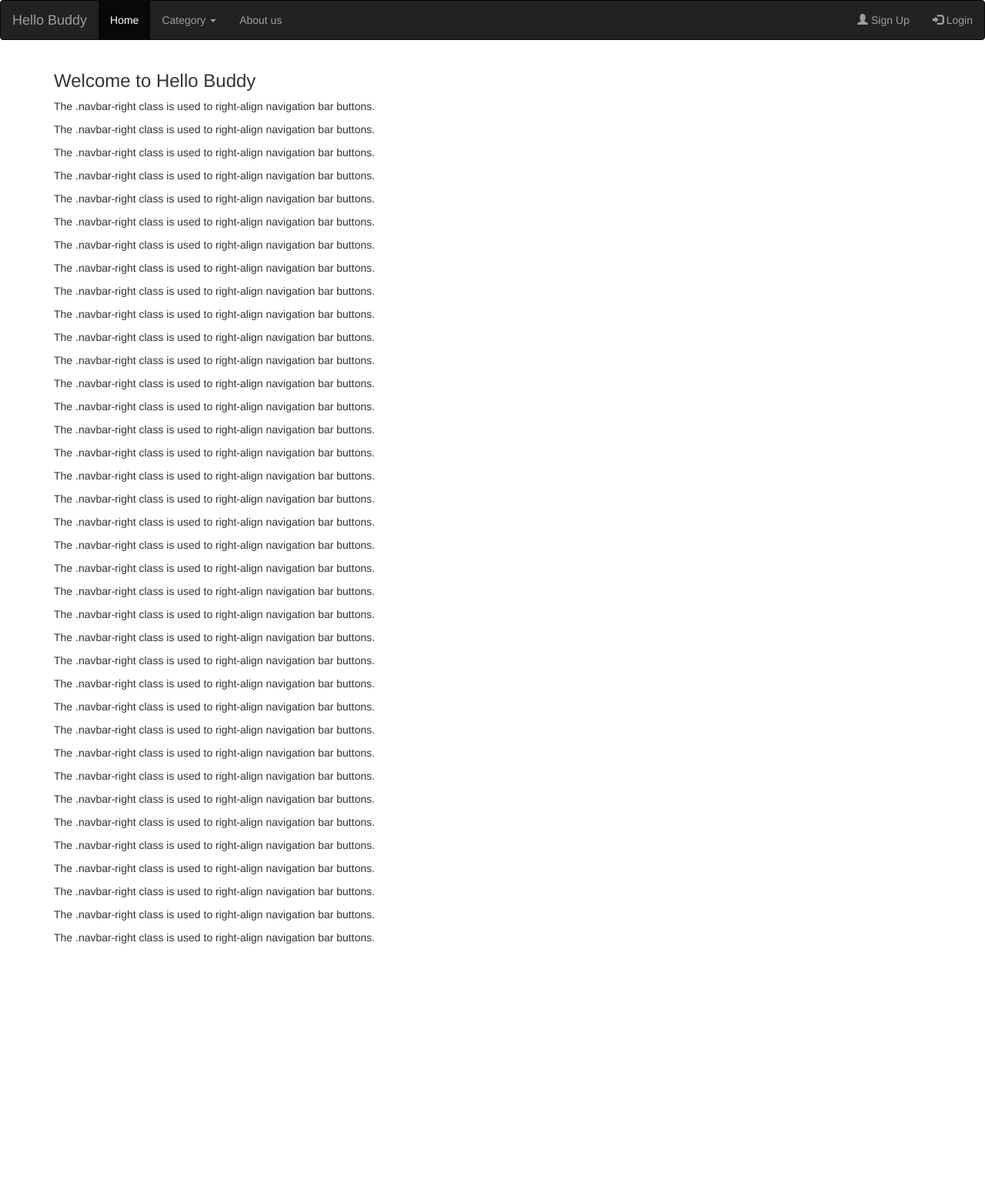
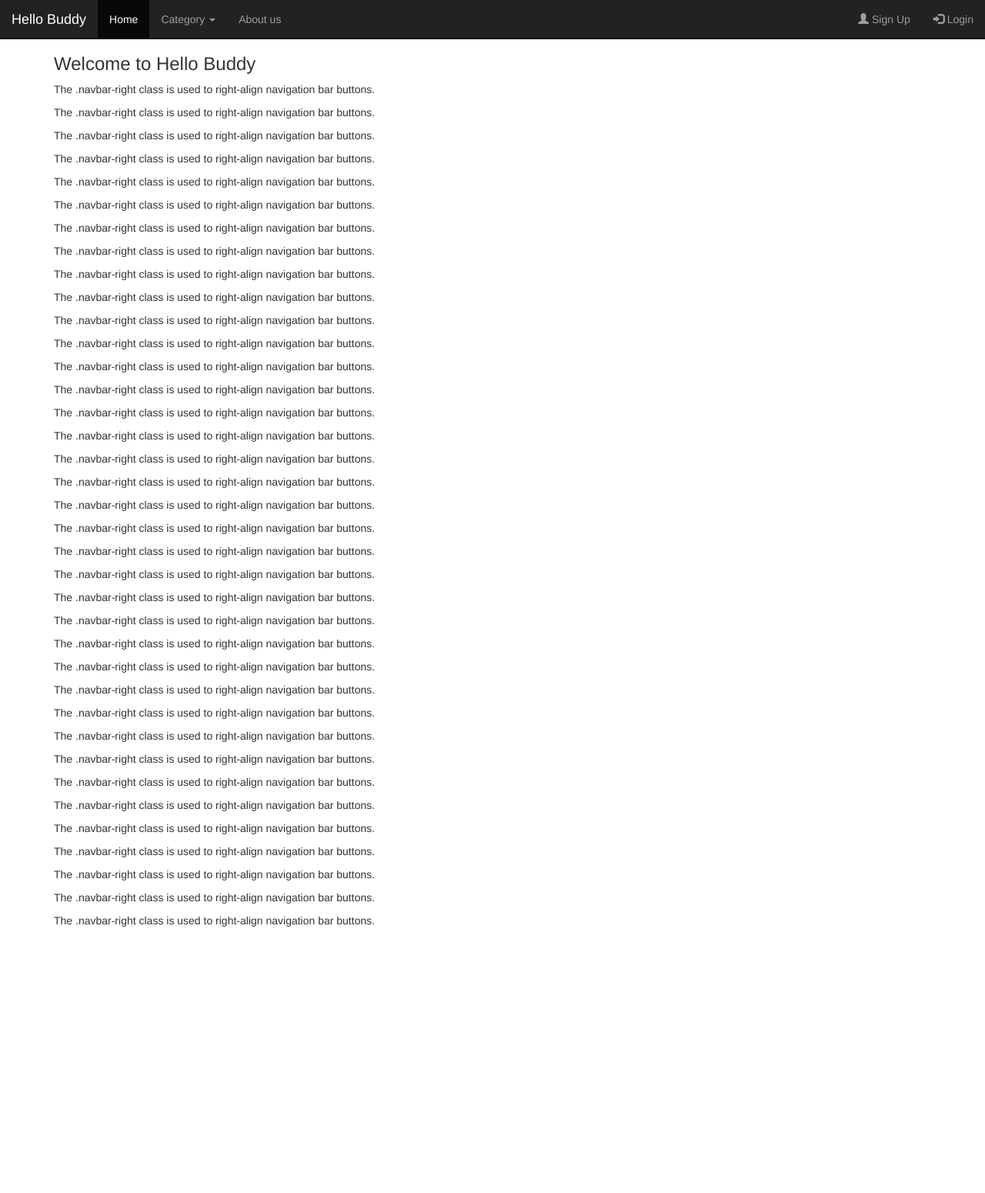
Before and after one commit to ISP-Hello-Buddy/Hello-Buddy, a Django app: page / in a window 1280 px wide. Shown: the whole page at 77% size. Before the commit the page ends 1226 px from the top, so only its background shows below. Run offline with Django 4.2, Linux system fonts and the light colour scheme; some libraries are stand-ins or nearby versions.

Commit message:
add detail in category and stick tabbar on the top of the page

```diff
--- a/Hello_Buddy/templates/Hello_Buddy/home.html
+++ b/Hello_Buddy/templates/Hello_Buddy/home.html
@@ -1,16 +1,17 @@
 <!DOCTYPE html>
 <html lang="en">
 <head>
-  <title>Hello Buddy</title>
+  <title>Bootstrap Example</title>
   <meta charset="utf-8">
   <meta name="viewport" content="width=device-width, initial-scale=1">
   <link rel="stylesheet" href="https://maxcdn.bootstrapcdn.com/bootstrap/3.4.1/css/bootstrap.min.css">
   <script src="https://ajax.googleapis.com/ajax/libs/jquery/3.6.0/jquery.min.js"></script>
   <script src="https://maxcdn.bootstrapcdn.com/bootstrap/3.4.1/js/bootstrap.min.js"></script>
 </head>
-<body>
+<body style="height:1500px">
 
-<nav class="navbar navbar-inverse">
+
+<nav class="navbar navbar-inverse navbar-fixed-top">
   <div class="container-fluid">
     <div class="navbar-header">
       <a class="navbar-brand" href="#">Hello Buddy</a>
@@ -19,7 +20,11 @@
       <li class="active"><a href="#">Home</a></li>
       <li class="dropdown"><a class="dropdown-toggle" data-toggle="dropdown" href="#">Category <span class="caret"></span></a>
         <ul class="dropdown-menu">
+          <li><a href="#">Eating</a></li>
           <li><a href="#">Sport</a></li>
+          <li><a href="#">Movie</a></li>
+          <li><a href="#">Party</a></li>
+          <li><a href="#">Education</a></li>
         </ul>
       </li>
       <li><a href="#">About us</a></li>
@@ -31,7 +36,7 @@
   </div>
 </nav>
 
-<div class="container">
+<div class="container" style="margin-top:50px">
   <h3>Welcome to Hello Buddy</h3>
   <p>The .navbar-right class is used to right-align navigation bar buttons.</p>
   <p>The .navbar-right class is used to right-align navigation bar buttons.</p>
```
